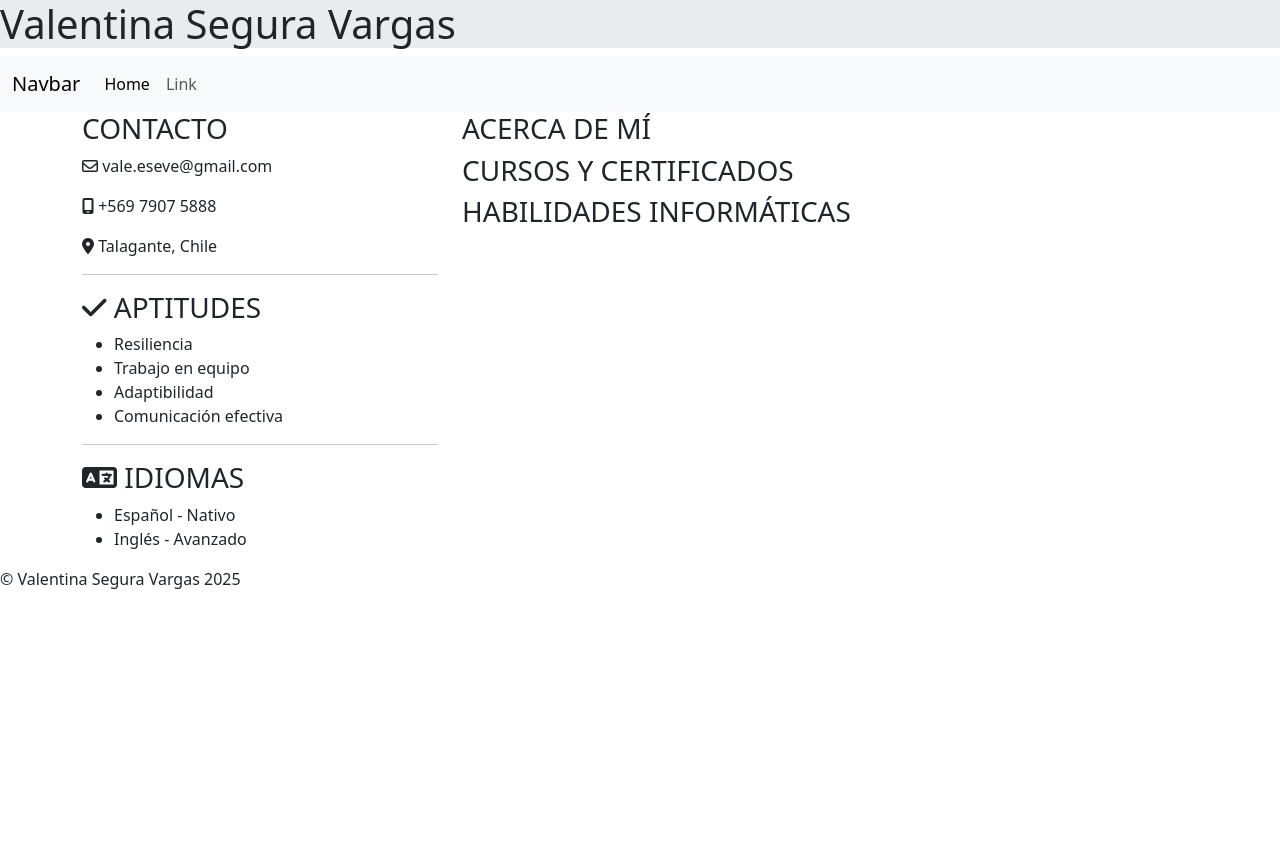
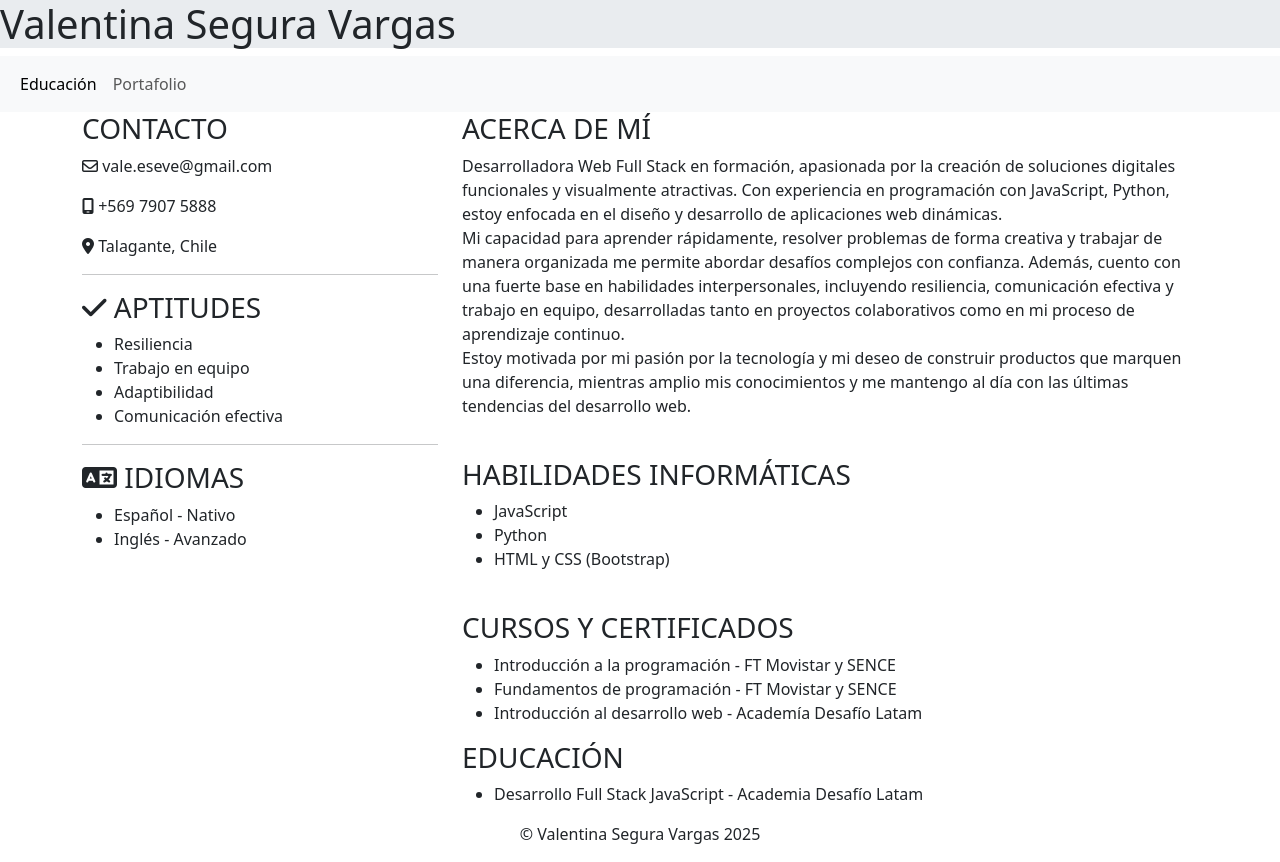
Before and after one commit to carvoit/ValeEseve.github.io01, a plain HTML site: page index.html in a window 1280 px wide. Before the commit the page ends 800 px from the top, so only its background shows below. Drawn offline with nearby package versions, Linux system fonts and the light colour scheme.

Commit message:
Información agregada

```diff
--- a/index.html
+++ b/index.html
@@ -14,17 +14,16 @@
     </header>
     <nav class="navbar navbar-expand-lg bg-body-tertiary">
         <div class="container-fluid">
-          <a class="navbar-brand" href="#">Navbar</a>
           <button class="navbar-toggler" type="button" data-bs-toggle="collapse" data-bs-target="#navbarSupportedContent" aria-controls="navbarSupportedContent" aria-expanded="false" aria-label="Toggle navigation">
             <span class="navbar-toggler-icon"></span>
           </button>
           <div class="collapse navbar-collapse" id="navbarSupportedContent">
             <ul class="navbar-nav me-auto mb-2 mb-lg-0">
               <li class="nav-item">
-                <a class="nav-link active" aria-current="page" href="#">Home</a>
+                <a class="nav-link active" aria-current="page" href="#">Educación</a>
               </li>
               <li class="nav-item">
-                <a class="nav-link" href="#">Link</a>
+                <a class="nav-link" href="#">Portafolio</a>
               </li>
             </ul>
           </div>
@@ -55,8 +54,27 @@
                 </div>
                 <div class="col-8">
                     <h3>ACERCA DE MÍ</h3>
+                    <p>Desarrolladora Web Full Stack en formación, apasionada por la creación de soluciones digitales funcionales y visualmente atractivas. Con experiencia en programación con JavaScript, Python, estoy enfocada en el diseño y desarrollo de aplicaciones web dinámicas.
+                    <br>
+                    Mi capacidad para aprender rápidamente, resolver problemas de forma creativa y trabajar de manera organizada me permite abordar desafíos complejos con confianza. Además, cuento con una fuerte base en habilidades interpersonales, incluyendo resiliencia, comunicación efectiva y trabajo en equipo, desarrolladas tanto en proyectos colaborativos como en mi proceso de aprendizaje continuo.
+                    <br>
+                    Estoy motivada por mi pasión por la tecnología y mi deseo de construir productos que marquen una diferencia, mientras amplio mis conocimientos y me mantengo al día con las últimas tendencias del desarrollo web.</p><br>
+                    <h3>HABILIDADES INFORMÁTICAS</h3>
+                    <ul>
+                      <li>JavaScript</li>
+                      <li>Python</li>
+                      <li>HTML y CSS (Bootstrap)</li>
+                    </ul><br>
                     <h3>CURSOS Y CERTIFICADOS</h3>
-                    <h3>HABILIDADES INFORMÁTICAS</h3>
+                    <ul>
+                      <li>Introducción a la programación - FT Movistar y SENCE</li>
+                      <li>Fundamentos de programación - FT Movistar y SENCE</li>
+                      <li>Introducción al desarrollo web - Academía Desafío Latam</li>
+                    </ul>
+                    <h3>EDUCACIÓN</h3>
+                    <ul>
+                      <li>Desarrollo Full Stack JavaScript - Academia Desafío Latam</li>
+                    </ul>
                 </div>
             </div>
           </div>
@@ -65,7 +83,7 @@
         </section>
     </main>
     <footer>
-        &copy; Valentina Segura Vargas 2025
+        <p class="text-center">&copy; Valentina Segura Vargas 2025</p>
     </footer>
     <script src="https://cdn.jsdelivr.net/npm/bootstrap@5.3.3/dist/js/bootstrap.bundle.min.js" integrity="sha384-YvpcrYf0tY3lHB60NNkmXc5s9fDVZLESaAA55NDzOxhy9GkcIdslK1eN7N6jIeHz" crossorigin="anonymous"></script>
 </body>
```
